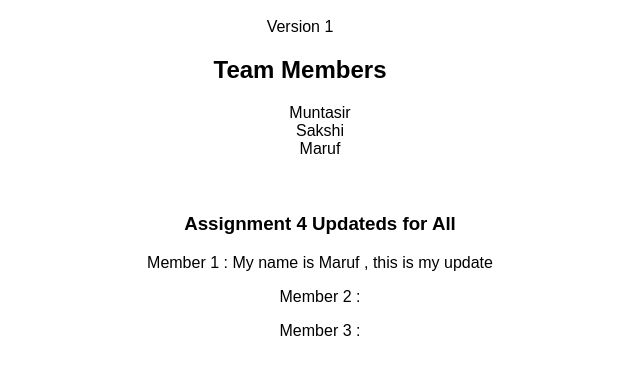
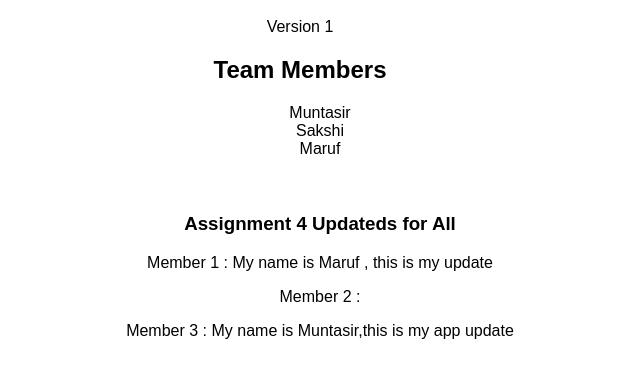
Before and after one commit to Maruf1005771/team15app, a plain HTML site: page www/index.html in a window 1280 px wide. Shown: the part 90-468 px from the top of the page, without its empty margins (340-980 px from the left). Drawn offline with Linux system fonts and the light colour scheme.

Commit message:
Muntasir part

```diff
--- a/www/index.html
+++ b/www/index.html
@@ -21,7 +21,7 @@
 
         <p>Member 1 : My name is Maruf , this is my update </p>
         <p>Member 2 : </p>
-        <p>Member 3 : </p>
+        <p>Member 3 : My name is Muntasir,this is my app update</p>
 
 
     </ul>
```
